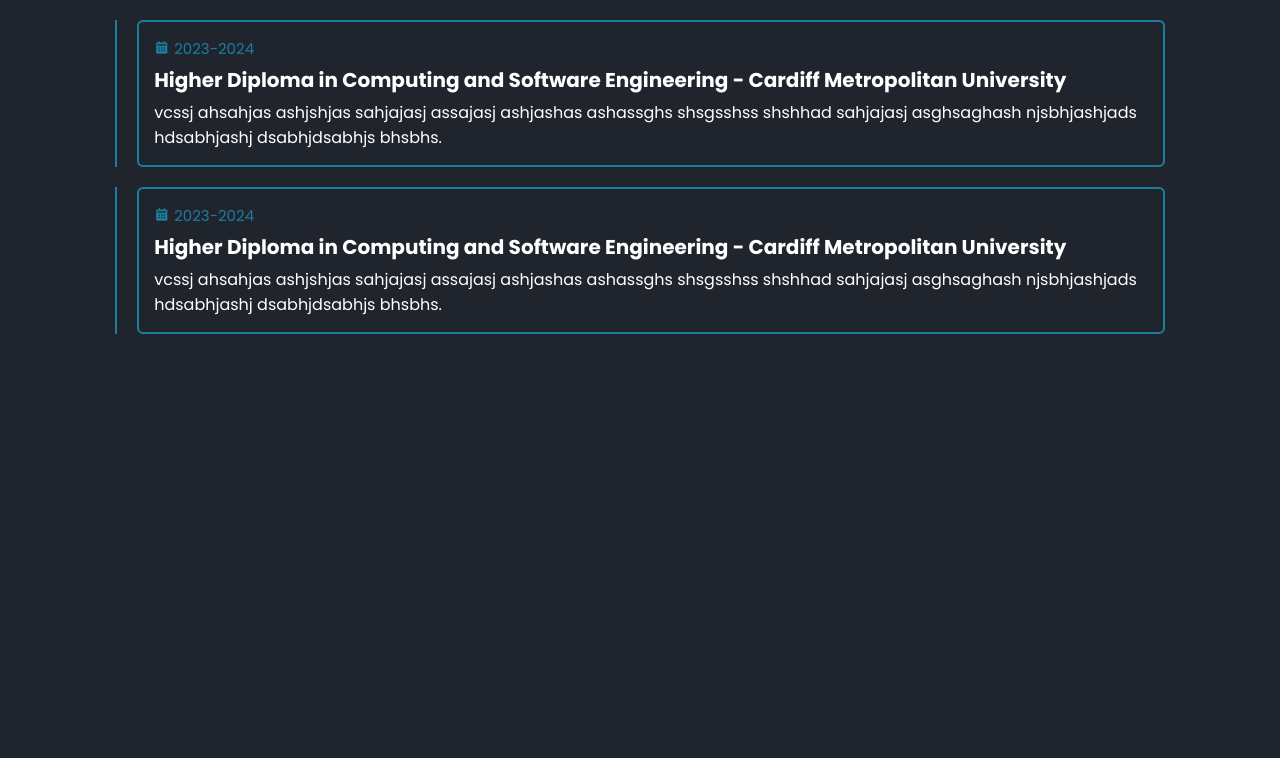
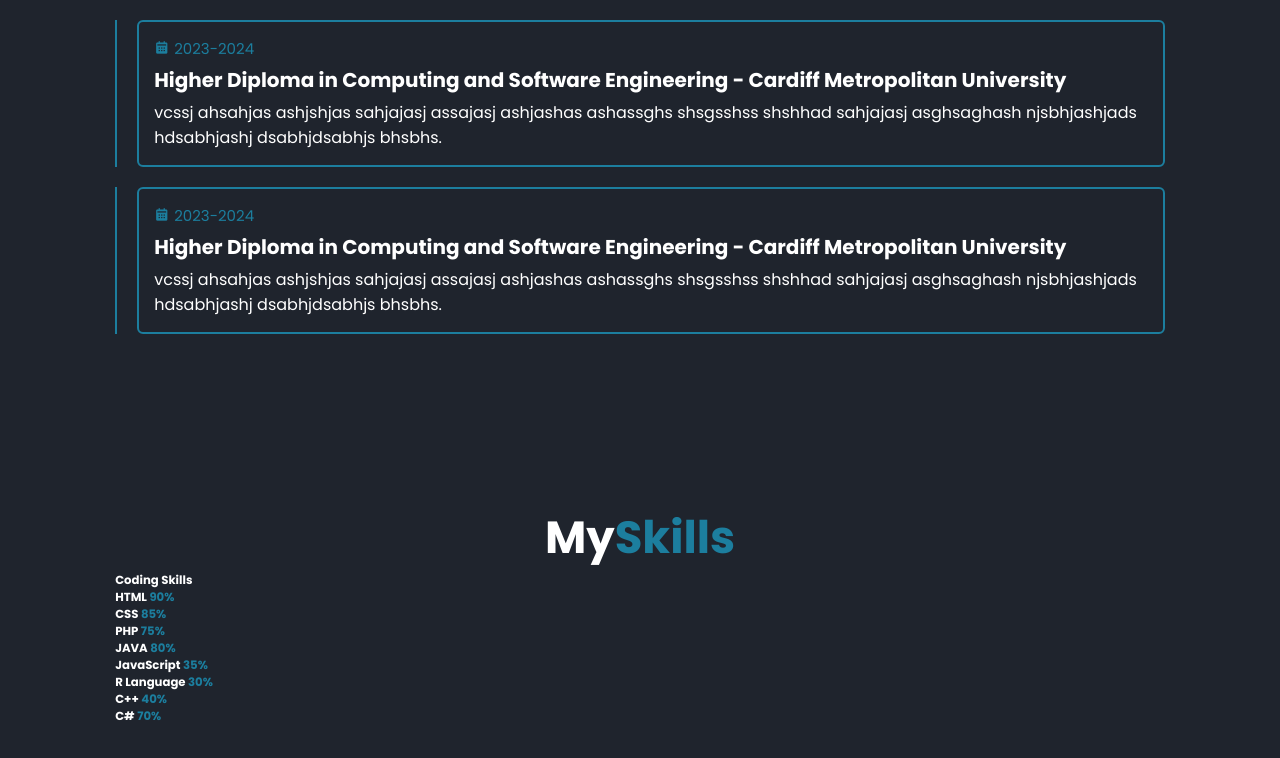
Before and after one commit to FadhilaKhan/portfolio, a plain HTML site: page index.html in a window 1280 px wide. Shown: the part 2135-2893 px from the top of the page. Before the commit the page ends 2539 px from the top, so only its background shows below. Drawn offline with nearby package versions, Linux system fonts and the light colour scheme.

Commit message:
Update index.html

```diff
--- a/index.html
+++ b/index.html
@@ -130,6 +130,59 @@
     <!--Education Section Starts-->
 
     <!--Skills Section Starts-->
+    <section class="skills" id="skills">
+        <h2 class="heading">My<span>Skills</span></h2>
+
+        <div class="skills-row">
+            <div class="skills-column">
+                <h3 class="title">Coding Skills</h3>
+
+                <div class="skills-box">
+                    <div class="skills-content">
+                        <div class="progress">
+                            <h3>HTML <span>90%</span></h3>
+                            <div class="bar"><span></span></div>
+                        </div>
+
+                        <div class="progress">
+                            <h3>CSS <span>85%</span></h3>
+                            <div class="bar"><span></span></div>
+                        </div>
+
+                        <div class="progress">
+                            <h3>PHP <span>75%</span></h3>
+                            <div class="bar"><span></span></div>
+                        </div>
+
+                        <div class="progress">
+                            <h3>JAVA <span>80%</span></h3>
+                            <div class="bar"><span></span></div>
+                        </div>
+
+                        <div class="progress">
+                            <h3>JavaScript <span>35%</span></h3>
+                            <div class="bar"><span></span></div>
+                        </div>
+
+                        <div class="progress">
+                            <h3>R Language <span>30%</span></h3>
+                            <div class="bar"><span></span></div>
+                        </div>
+
+                        <div class="progress">
+                            <h3>C++ <span>40%</span></h3>
+                            <div class="bar"><span></span></div>
+                        </div>
+
+                        <div class="progress">
+                            <h3>C# <span>70%</span></h3>
+                            <div class="bar"><span></span></div>
+                        </div>
+                    </div>
+                </div>
+            </div>
+        </div>
+    </section>
     <!--Skills Section Starts-->
     <script src="style.js"></script>
 </body>
```
